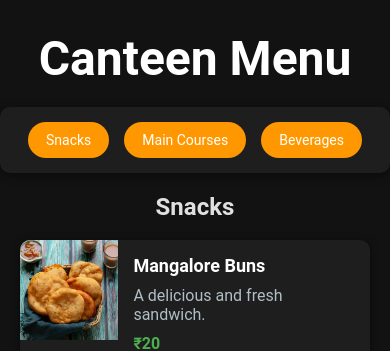
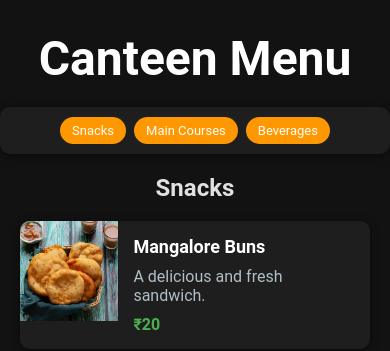
Before and after one commit to manojsvgit/collegecanteen, a plain HTML site: page index.html in a window 390 px wide. Shown: the top 351 px of the page. Drawn offline with Linux system fonts and the light colour scheme.

Commit message:
add multi screen functions

```diff
--- a/styles.css
+++ b/styles.css
@@ -67,11 +67,34 @@ h2 {
     transform: translateY(0); /* Reset position on click */
 }
 
-/* Optional: Add a media query for smaller screens */
+/* Media Queries for Responsive Design */
+@media (max-width: 900px) {
+    .category-btn {
+        font-size: 15px; /* Slightly smaller font size */
+        padding: 10px 20px; /* Adjust padding for smaller screens */
+    }
+}
+
 @media (max-width: 600px) {
     .category-btn {
-        font-size: 14px; /* Smaller font size on smaller screens */
-        padding: 10px 18px; /* Adjust padding for smaller screens */
+        font-size: 14px; /* Smaller font size */
+        padding: 8px 16px; /* Adjust padding for smaller screens */
+    }
+
+    .categories {
+        padding: 10px; /* Reduced padding for smaller screens */
+        gap: 10px; /* Adjusted gap */
+    }
+}
+
+@media (max-width: 400px) {
+    .category-btn {
+        font-size: 13px; /* Further reduce font size */
+        padding: 6px 12px; /* Further adjust padding */
+    }
+
+    .categories {
+        gap: 8px; /* Further adjust gap */
     }
 }
 
```
